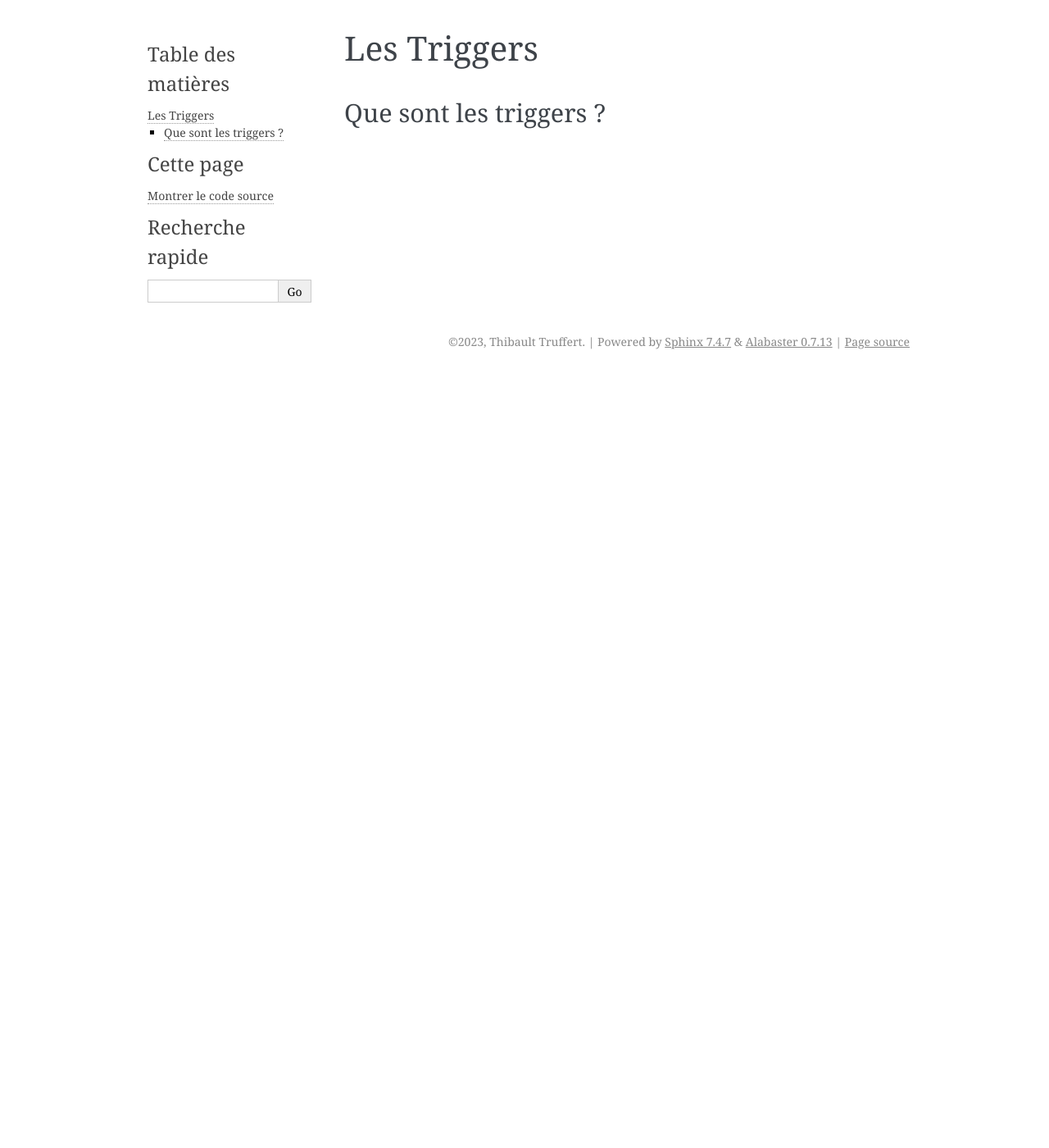
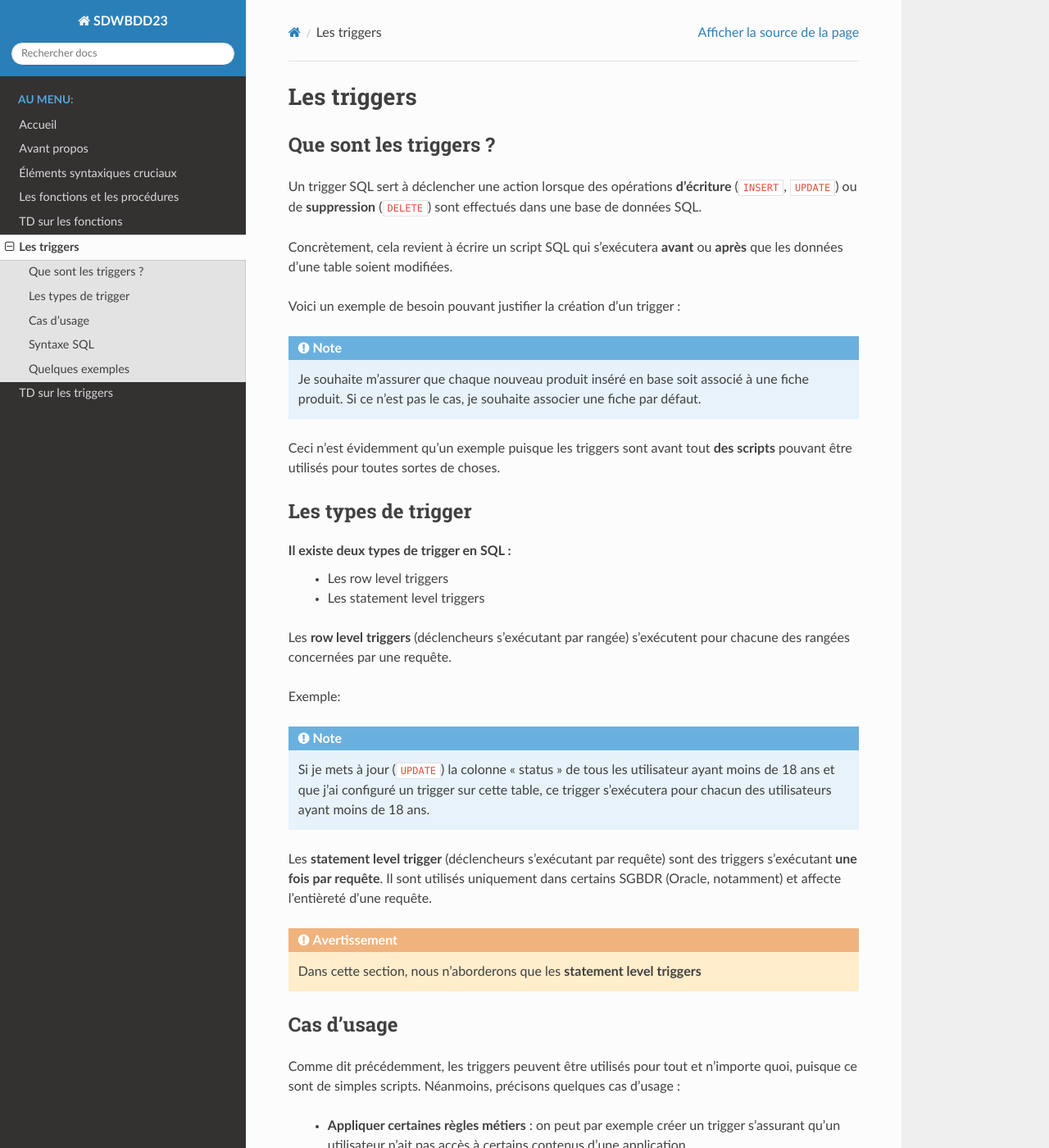
Before and after one commit to Cevantime/sql_avdanced, a Sphinx documentation site: the page built from docs/source/triggers.rst, in a window 1280 px wide and 1400 px high. Shown: the whole window at 82% size. Built offline with Sphinx 7.4.7 and the Read the Docs theme 2.0.0, drawn with Linux system fonts in a browser that asks for light colours; some of the changed text lies outside the part shown.

Commit message:
add triggers, functions and syntax

```diff
--- a/README.rst
+++ b/README.rst
@@ -3,10 +3,11 @@ SQL Avancé
 
 Ce cours s'adresse à ceux qui voudraient aller un peu plus loin dans la compréhension du langage SQL
 
-Sujets abordés
+Sujets abordés :
 
+ - Éléments syntaxiques cruciaux
  - Triggers
  - Fonctions
- - Techniques d'optimisation
  - Transactions
  - Vues
+ - Principe de fonctionnement et optimisations
--- a/docs/source/conf.py
+++ b/docs/source/conf.py
@@ -24,13 +24,14 @@ author = 'Thibault Truffert'
 # The full version, including alpha/beta/rc tags
 release = '0.1'
 
-
+pygments_style = 'monokai'
 # -- General configuration ---------------------------------------------------
 
 # Add any Sphinx extension module names here, as strings. They can be
 # extensions coming with Sphinx (named 'sphinx.ext.*') or your custom
 # ones.
 extensions = [
+    'sphinx_rtd_theme',
 ]
 
 # Add any paths that contain templates here, relative to this directory.
@@ -54,7 +55,7 @@ exclude_patterns = []
 # The theme to use for HTML and HTML Help pages.  See the documentation for
 # a list of builtin themes.
 #
-html_theme = 'alabaster'
+html_theme = 'sphinx_rtd_theme'
 
 # Add any paths that contain custom static files (such as style sheets) here,
 # relative to this directory. They are copied after the builtin static files,
--- /dev/null
+++ b/docs/source/syntaxic_elements.rst
@@ -0,0 +1,108 @@
+Éléments syntaxiques cruciaux
+=============================
+
+Pour survivre dans les eaux troubles des programmes SQL, il est bon de connaître certains éléments syntaxiques. Cette page tente de lister les plus cruciaux.
+
+Déclaration de variable
+-----------------------
+
+L'une des premières choses à savoir faire reste de déclarer des variables. Trois manières cohabitent en MySQL.
+
+#. Déclaration d'une variable globale avec ``@@``
+#. Déclaration d'une variable de session avec ``@``
+#. Déclaration d'une variable locale avec ``DECLARE``
+
+
+Variables globales
+------------------
+
+On ne peut pas créer de nouvelles variables globales en SQL. L'usage est uniquement de **modifier la valeur de variables globales déjà existantes.** Dans tous les cas, cela se fait en utilisant ``SET`` :
+
+.. code-block:: sql
+
+    SET @@sql_mode = 'ONLY_FULL_GROUP_BY,STRICT_TRANS_TABLES,NO_ZERO_IN_DATE,NO_ZERO_DATE,ERROR_FOR_DIVISION_BY_ZERO,NO_AUTO_CREATE_USER,NO_ENGINE_SUBSTITUTION'
+
+Ceci modifie la valeur de la variable globale sql_mode.
+
+Notez que cette syntaxe est également possible :
+
+.. code-block:: sql
+
+    SET GLOBAL sql_mode = 'ONLY_FULL_GROUP_BY,STRICT_TRANS_TABLES,NO_ZERO_IN_DATE,NO_ZERO_DATE,ERROR_FOR_DIVISION_BY_ZERO,NO_AUTO_CREATE_USER,NO_ENGINE_SUBSTITUTION'
+
+Et qu'il est possible de modifier une variable globale pour la durée d'une session uniquement, en faisant :
+
+.. code-block:: sql
+
+    SET SESSION sql_mode = 'ONLY_FULL_GROUP_BY,STRICT_TRANS_TABLES,NO_ZERO_IN_DATE,NO_ZERO_DATE,ERROR_FOR_DIVISION_BY_ZERO,NO_AUTO_CREATE_USER,NO_ENGINE_SUBSTITUTION'
+
+
+Variables de session
+--------------------
+
+Il est possible de créer des variable dont la portée se limite à la session courante, c'est-à-dire une session d'échange avec le serveur tant qu'elle n'est pas fermée par le serveur.
+
+Cette syntaxe utilise `SET` et nécessite de préfixer le nom de sa variable par `@` :
+
+.. code-block:: sql
+
+    SET @ma_variable_de_session = 3
+
+Il est également possible de fixer la valeur d'une variable directement dans un SELECT, mais il faudra alors utiliser l'opérateur ``:=`` pour le différencier de ``=`` :
+
+.. code-block:: sql
+
+    SELECT @ma_variable_de_session := 3
+
+
+Variables locales
+-----------------
+
+On peut déclarer des variables localement dans des programmes stockés tels que des fonctions et des procédures. Ces variables n'existeront que dans le programme stocké où elles sont déclarées. Pour cela, on utilise ``DECLARE``. Voici la syntaxe :
+
+.. code-block:: sql
+
+    DECLARE var_name [, var_name] ... <type> [DEFAULT value]
+
+Pour assigner ensuite une valeur à cette variable, il faut utiliser ``SET``.
+Exemple:
+
+.. code-block:: sql
+
+    DECLARE date_de_naissance DATE DEFAULT CURDATE();
+    SET date_de_naissance = '18/05/1988';
+
+
+Bloc conditionnel IF..ELSE
+--------------------------
+
+Vous le connaissez déjà dans d'autres langages, voici comment s'organise un bloc conditionnel en MySQL :
+
+.. code-block:: SQL
+
+    IF condition1 THEN
+        {...statements to execute when condition1 is TRUE...}
+
+    [ ELSEIF condition2 THEN
+        {...statements to execute when condition1 is FALSE and condition2 is TRUE...} ]
+
+    [ ELSE
+        {...statements to execute when both condition1 and condition2 are FALSE...} ]
+
+    END IF;
+
+Et voici un exemple :
+
+.. code-block:: SQL
+
+    DECLARE resultat VARCHAR(50);
+
+    IF valeur > 10 THEN
+        SET resultat = 'Supérieur à 10';
+    ELSEIF valeur = 10 THEN
+        SET resultat = 'Égal à 10';
+    ELSEIF valeur > 5 THEN
+        SET resultat = 'Entre 6 et 10';
+    ELSE
+        SET resultat = 'Inférieur ou égal à 5';
+    END IF;
--- a/docs/source/triggers.rst
+++ b/docs/source/triggers.rst
@@ -1,5 +1,113 @@
-Les Triggers
+Les triggers
 ============
 
 Que sont les triggers ?
 -----------------------
+
+Un trigger SQL sert à déclencher une action lorsque des opérations **d'écriture** (``INSERT``, ``UPDATE``) ou de **suppression** (``DELETE``) sont effectués dans une base de données SQL.
+
+Concrètement, cela revient à écrire un script SQL qui s'exécutera **avant** ou **après** que les données d'une table soient modifiées.
+
+Voici un exemple de besoin pouvant justifier la création d'un trigger :
+
+.. note::
+    Je souhaite m'assurer que chaque nouveau produit inséré en base soit associé à une fiche produit.
+    Si ce n'est pas le cas, je souhaite associer une fiche par défaut.
+
+Ceci n'est évidemment qu'un exemple puisque les triggers sont avant tout **des scripts** pouvant être utilisés pour toutes sortes de choses.
+
+
+Les types de trigger
+--------------------
+
+Il existe deux types de trigger en SQL :
+ * Les row level triggers
+ * Les statement level triggers
+
+Les **row level triggers** (déclencheurs s'exécutant par rangée) s'exécutent pour chacune des rangées concernées par une requête.
+
+Exemple:
+
+.. note::
+    Si je mets à jour (``UPDATE``) la colonne "status" de tous les utilisateur ayant moins de 18 ans et que j'ai configuré un trigger sur cette table, ce trigger s'exécutera pour chacun des utilisateurs ayant moins de 18 ans.
+
+Les **statement level trigger** (déclencheurs s'exécutant par requête) sont des triggers s'exécutant **une fois par requête**. Il sont utilisés uniquement dans certains SGBDR (Oracle, notamment) et affecte l'entièreté d'une requête.
+
+.. warning::
+    Dans cette section, nous n'aborderons que les **statement level triggers**
+
+
+Cas d'usage
+-----------
+
+Comme dit précédemment, les triggers peuvent être utilisés pour tout et n'importe quoi, puisque ce sont de simples scripts. Néanmoins, précisons quelques cas d'usage :
+
+ * **Appliquer certaines règles métiers** : on peut par exemple créer un trigger s'assurant qu'un utilisateur n'ait pas accès à certains contenus d'une application
+ * **Garantir l'intégrité d'une base de données** : on peut s'assurer qu'une colonne sensée être non nulle ait une valeur par défaut adaptée.
+ * **Automatiser des tâches** : on peut créer une rangée dans une autre table lorsqu'une donnée est créee. Pourquoi pas une table de notifications ?
+
+Syntaxe SQL
+-----------
+
+Voici la synthaxe à utiliser pour créer des trigger
+
+.. code-block:: sql
+
+    CREATE
+    [DEFINER = utilisateur_bdd]
+    TRIGGER [IF NOT EXISTS] <nom_du_trigger>
+    <BEFORE ou AFTER> <INSERT, UPDATE ou DELETE>
+    ON <nom_table> FOR EACH ROW
+    [<PRECEDES ou FOLLOWS> <nom_autre_trigger>]
+    <code_du_trigger>
+
+où :
+ * ``DEFINER`` : nom de l'utilisateur définissant le niveau de privilège requis pour exécuter le trigger (*optionnel*)
+ * ``<nom_du_trigger>`` : nom du trigger à créer
+ * ``<BEFORE ou AFTER>`` : si le trigger s'exécute **avant** ou **après** l'opération de mise à jour visée
+ * ``<INSERT, UPDATE ou DELETE>`` : si l'opération visée par le trigger est une opération d'**ajout**, de **modification** ou de **suppression**
+ * ``<nom_table>`` : nom de la table où définir le trigger
+ * ``<PRECEDES ou FOLLOWS> <nom_autre_trigger>`` : si plusieurs triggers sont déclarés, permet de définir un ordre de priorité en prrécisant **avant** ou **après** quel autre trigger ce trigger doit s'exécuter. (*optionnel*)
+ * ``<code_du_trigger>`` : le code du trigger en lui-même
+
+.. note::
+
+    Notez que les mots clé ``OLD`` et ``NEW`` peuvent être utilisés pour faire référence à la valeur de la rangée **avant** et **après** modification.
+
+.. warning::
+
+    Pour les triggers ``INSERT``, seul ``NEW`` est accepté.
+
+.. warning::
+
+    Pour les triggers ``DELETE``, seul ``OLD`` est accepté.
+
+
+Quelques exemples
+------------------
+
+Voici un trigger forçant tous les noms de produit à être en majuscules en base:
+
+.. code-block:: sql
+
+    CREATE TRIGGER `force_uc_for_products_names_insert`
+    BEFORE INSERT
+    ON `product` FOR EACH ROW
+        SET NEW.name = UPPER(NEW.name)
+
+Voici un trigger permettant de mettre à jour les commentaires des produits en fonction de l'évolution de leur prix.
+Ce trigger ne peut être exécuté que si l'utilisateur a le niveau de privilège de "brand_administrator" et doit s'exécuter après le trigger précédent.
+
+.. code-block:: sql
+
+    CREATE TRIGGER `update_comment_trigger`
+    DEFINER `brand_administrator`
+    BEFORE UPDATE
+    ON `product`
+    FOLLOWS `force_uc_for_products_names_insert`
+    FOR EACH ROW
+        IF (OLD.price < NEW.price) THEN
+            SET NEW.comment = 'En augmentation !';
+        ELSEIF(OLD.price > NEW.price) THEN
+            SET NEW.comment = 'En promotion !';
+        END IF
```
Also changed, not shown: docs/source/disclaimer.rst (added, +76 -0 lines), docs/source/functions_and_procedures.rst (added, +173 -0 lines), docs/source/index.rst (+9 -12 lines), docs/source/td_functions_and_procedures.rst (added, +57 -0 lines), docs/source/td_triggers.rst (added, +149 -0 lines).
